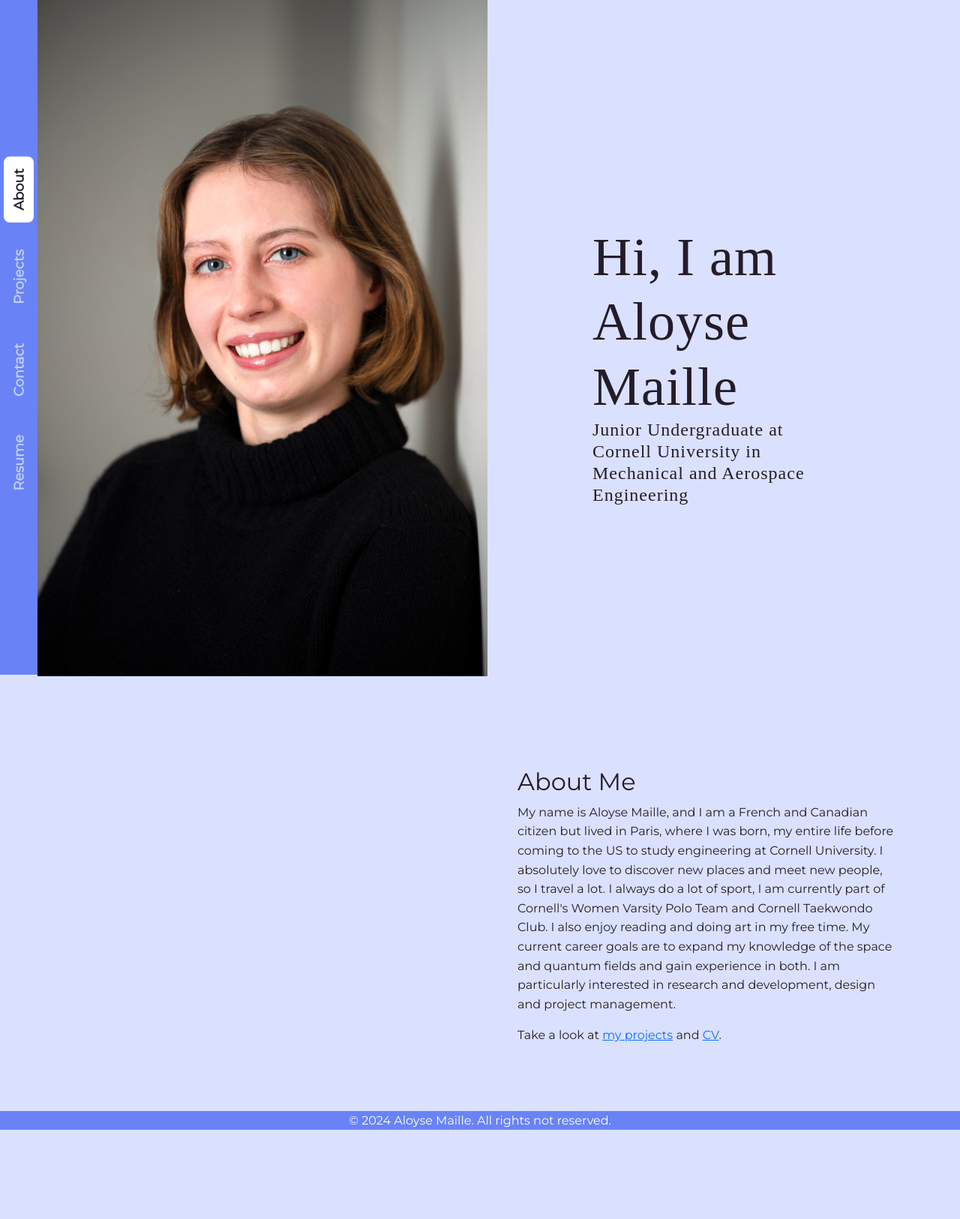
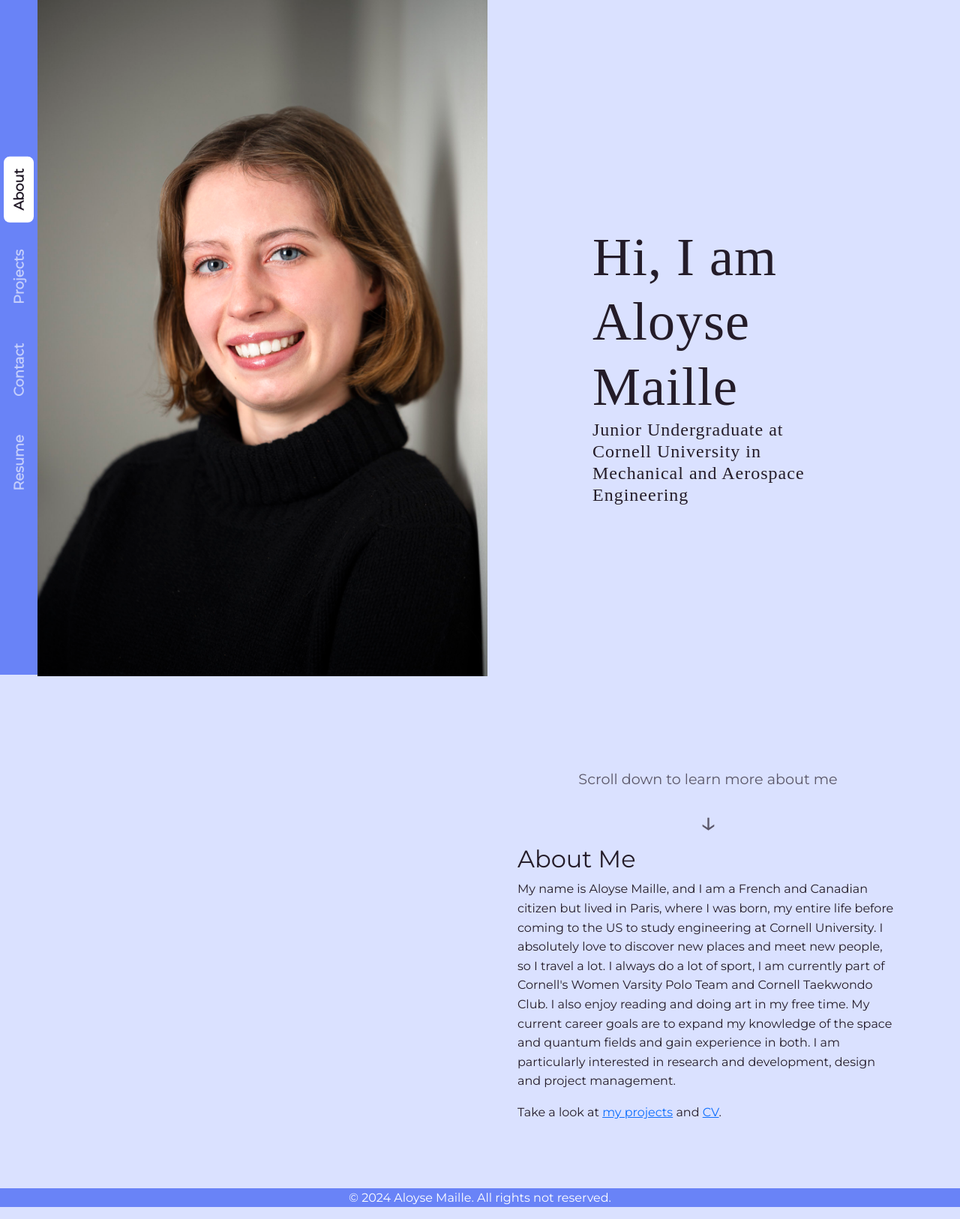
Before and after one commit to aloysemaille/AloyseMaillePortfolio, a Jekyll site: the page built from index.md, in a window 1280 px wide. Shown: the whole page at 75% size. Built offline with Jekyll 4.4.1, drawn with Linux system fonts in a browser that asks for light colours; some web fonts are replaced; our own code applies the rules of GitHub Pages for plain Markdown files; before the commit the page ends 1523 px from its top, so only the background shows below that.

Commit message:
down arrow and scroll

```diff
--- a/_sass/custom.scss
+++ b/_sass/custom.scss
@@ -266,3 +266,24 @@ main.container {
   margin-left: 90px;
   padding: 0 2rem 2rem 0;
 }
+
+.scroll-down {
+  display: flex;
+  flex-direction: column;
+  align-items: center;
+  margin-top: 2rem;
+  font-size: 1.2rem;
+  color: #241c29;
+  opacity: 0.7;
+}
+
+.down-arrow {
+  font-size: 2.5rem;
+  margin-top: 0.5rem;
+  animation: bounce 1.2s infinite;
+}
+
+@keyframes bounce {
+  0%, 100% { transform: translateY(0);}
+  50% { transform: translateY(12px);}
+}
--- a/index.md
+++ b/index.md
@@ -5,6 +5,10 @@
   <div class="about-text">
     <h1>Hi, I am Aloyse Maille</h1>
     <h3>Junior Undergraduate at Cornell University in Mechanical and Aerospace Engineering</h3>
+    <div class="scroll-down">
+      <span>Scroll down to learn more about me</span>
+      <span class="down-arrow">&#8595;</span>
+    </div>
     <h2>About Me</h2>
     <p>
       My name is {{ site.name }}, and I am a French and Canadian citizen but lived in Paris, where I was born, my entire life before coming to the US to study engineering at Cornell University. I absolutely love to discover new places and meet new people, so I travel a lot. I always do a lot of sport, I am currently part of Cornell's Women Varsity Polo Team and Cornell Taekwondo Club. I also enjoy reading and doing art in my free time. My current career goals are to expand my knowledge of the space and quantum fields and gain experience in both. I am particularly interested in research and development, design and project management.
```
